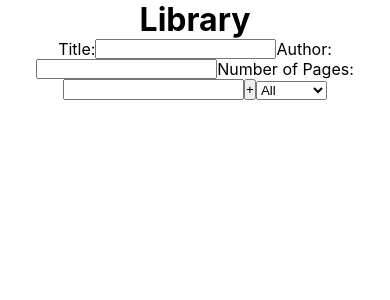
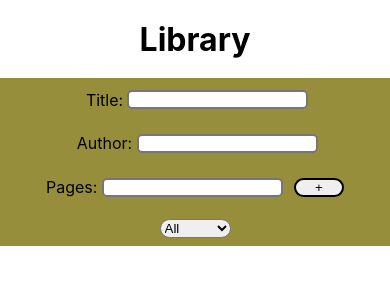
Before and after one commit to DeanWhitten/react_book_library, a React (Create React App) app: page / in a window 390 px wide. Shown: the top 300 px of the page. Built offline with nearby package versions, Linux system fonts and the light colour scheme.

Commit message:
initial rough style layout
styled basic responsive layout, colors are and fonts are not reflective of the final design, still need to reorganize CSS file ,add media queries for the form, add final color, animations, and other finishing touches

```diff
--- a/src/App.css
+++ b/src/App.css
@@ -7,19 +7,43 @@
 
 h1{
     text-align: center;
+    padding: 5%;
 }
 
 form{
+    background-color: rgb(151, 142, 60);
     display: flex;
     flex-wrap: wrap;
     justify-content: center;
+
 }
 
+.add-book-btn{
+    height: fit-content;
+    width: 50px;
+    border-radius: 20px;
+    border-style: solid;
+}
 
+input{
+    margin: 2%;
+    border-radius: 5px;
+    border-style: solid;
+}
 
+span{
+    display: flex;
+    padding: 2%;
+    align-items: center;
+}
 
-
-
+select{
+    border-radius: 20px;
+    border-style: solid;
+}
+select > option {
+    background-color: rgba(165, 42, 42, 0.082);
+ }
 
 
 
@@ -32,15 +56,50 @@ form{
 }
 
 ul{
-
     list-style: none;
 }
 
 li{
+    display: flex;
+    flex-direction: column;
+    align-items: center;
+    justify-content: space-around;
     border-style: solid;
     border-color: black;
-    height: 150px;
-    width: 150px;
-    margin: 50px;
-    padding: 10%;
+    border-radius: 5px;
+    height: 250px;
+    width: 250px;
+    margin: 25px;
+    padding: 5%;
 }
+
+h5, h6, p{
+    padding-bottom: 10%;
+    margin-top: %;
+}
+
+
+
+.book-item-{
+    display: flex;
+    flex-direction: column;
+}
+
+.book-item-read{
+    display: flex;
+    flex-direction: column;
+    text-decoration: line-through;
+}
+
+.book-btns{
+    display: flex;
+    flex-direction: column;
+    width: 100%;
+}
+
+.read-btn, .delete-btn{
+    width: 75%;
+    margin-top: 5%;
+    border-radius: 5px;
+    border-style: solid;
+}
--- a/src/Components/book.js
+++ b/src/Components/book.js
@@ -18,12 +18,17 @@ const Book = ({books, setBooks, book}) => {
 
     return(
         <div className="book">
-            <li className={`book-item ${book.read ? "read" : ''}`} >
-                <h5>{book.title}</h5>
-                <h6>{book.author}</h6>
-                <p>{book.pages}</p>
-                <button onClick={readHandler}className="read-btn">Read</button>
-                <button onClick={deleteHandler} className="delete-btn">Delete</button>
+            <li className={"book-list-item"} >
+                <span className={`book-item-${book.read ? "read" : ''}`}>
+                  <h5>{book.title}</h5>
+                    <h6>{book.author}</h6>
+                    <p>{book.pages} pages</p>
+                </span>
+                <span className="book-btns">
+                 <button onClick={readHandler}className="read-btn">Read</button>
+                 <button onClick={deleteHandler} className="delete-btn">Delete</button>
+                </span>
+
             </li>
 
         </div>
--- a/src/Components/form.js
+++ b/src/Components/form.js
@@ -26,13 +26,26 @@ const Form = ({ inputTitle, inputAuthor, inputPages, setInputTitle, setInputAuth
 
     return(
         <form>
+            <span>
                 Title:
                 <input value={inputTitle} onChange={titleInputHandler} type="text" className="title-input" />
+            </span>
+
+            <span>
                 Author:
                 <input value={inputAuthor} onChange={authorInputHandler} type="text" className="author-input" />
-            Number of Pages:
+            </span>
+
+            <span>
+                Pages:
                 <input value={inputPages} onChange={pagesInputHandler} type="number" className="pages-input" />
+            </span>
+
+            <span>
                 <button onClick={submitBookHandler} className="add-book-btn" type="submit">+</button>
+            </span>
+
+            <span>
                 <div className="select">
                     <select onClick={statusHandler} name="book_status_filter" className="books-filter">
                         <option value="all">All</option>
@@ -40,6 +53,7 @@ const Form = ({ inputTitle, inputAuthor, inputPages, setInputTitle, setInputAuth
                         <option value="unread">UnRead</option>
                     </select>
                 </div>
+            </span>
 
         </form>
     );
```
Lines whose indentation alone changed are shown as unchanged.
